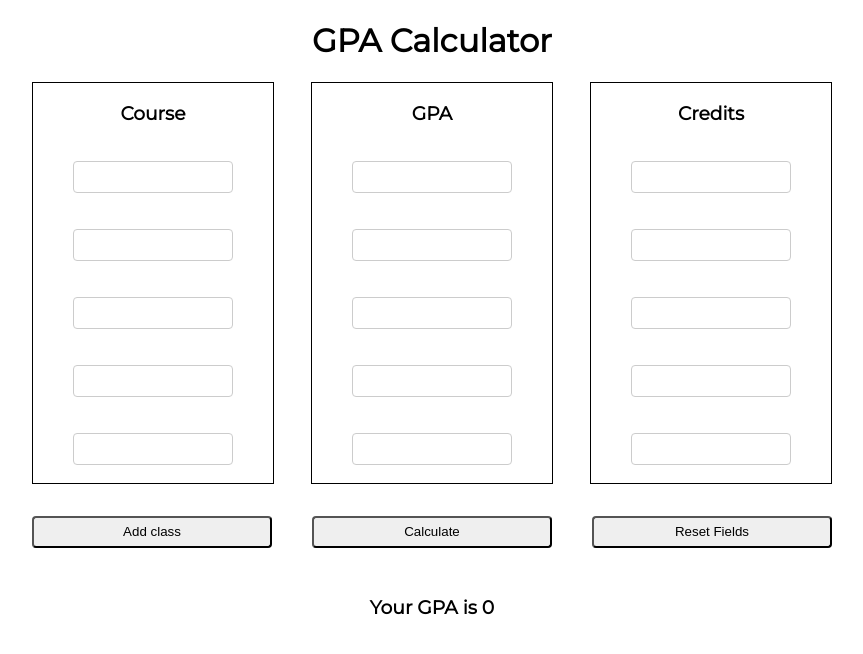
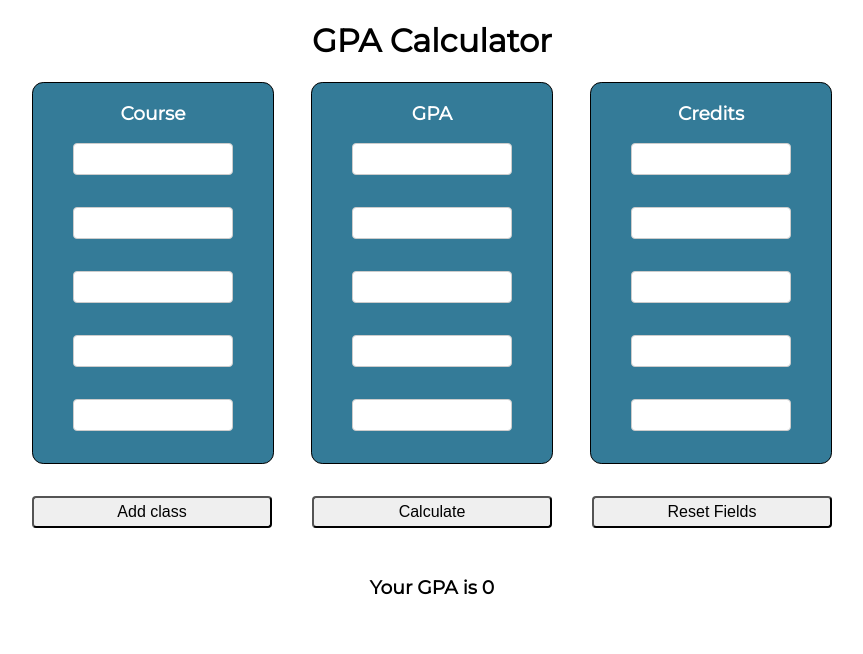
Before and after one commit to white105/react-gpa, a React (Create React App) app: page / in a window 1280 px wide. Shown: the top 654 px of the page, without its empty margins (208-1071 px from the left). Built offline with nearby package versions, Linux system fonts and the light colour scheme.

Commit message:
add styles

```diff
--- a/src/App.js
+++ b/src/App.js
@@ -14,12 +14,13 @@ class GPACalculator extends Component {
     this.addClass = this.addClass.bind(this)
     this.calculate = this.calculate.bind(this)
     this.handleInputChange = this.handleInputChange.bind(this)
-    this.renderRow = this.renderRow.bind(this)
     this.reset = this.reset.bind(this)
-  }
 
-  componentDidMount() {
+    /* render methods */
 
+    this.renderCourseInput = this.renderCourseInput.bind(this)
+    this.renderGPAInput = this.renderGPAInput.bind(this)
+    this.renderCreditsInput = this.renderCreditsInput.bind(this)
   }
 
 
@@ -28,6 +29,13 @@ class GPACalculator extends Component {
   }
 
   calculate() {
+
+    let gpa_data = document.getElementsByClassName('gpaInput')
+    let credits_data = document.getElementsByClassName('creditsInput')
+
+    console.log('gpa data', gpa_data)
+    console.log('credits data', credits_data)
+
 
     /*
 
@@ -42,12 +50,20 @@ class GPACalculator extends Component {
     console.log('calculating gpa...')
   }
 
-  renderRow() {
+  renderCourseInput(i) {
+    return(<input type='text' className='courseInput'></input>)
+  }
 
+  renderGPAInput(i) {
+    return(<input type='text' className='gpaInput'></input>)
+  }
+
+  renderCreditsInput(i) {
+    return(<input type='text' className='creditsInput'></input>)
   }
 
   reset() {
-
+    this.setState({ num_rows: 1 })
   }
 
   handleInputChange(event) {
@@ -62,6 +78,20 @@ class GPACalculator extends Component {
 
   render() {
 
+    let course_list = []
+    let gpa_list = []
+    let credits_list = []
+
+    for (var i=0; i<this.state.num_rows; i++) {
+      course_list.push(this.renderCourseInput(i))
+      gpa_list.push(this.renderGPAInput(i))
+      credits_list.push(this.renderCreditsInput(i))
+    }
+
+    let course_content = (this.state.num_rows > 0) ? course_list.map(function(course) { return course } ) : null
+    let gpa_content = (this.state.num_rows > 0) ? gpa_list.map(function(gpa) { return gpa } ) : null
+    let credits_content = (this.state.num_rows > 0) ? credits_list.map(function(credits) { return credits } ) : null
+
 
     return (
       <div className="App">
@@ -72,30 +102,18 @@ class GPACalculator extends Component {
 
           <div className='column' id='column1'>
             <h3>Course</h3>
-            <input type='text' className='courseInput' ></input>
-            <input type='text' className='courseInput' ></input>
-            <input type='text' className='courseInput' ></input>
-            <input type='text' className='courseInput' ></input>
-            <input type='text' className='courseInput' ></input>
+            {course_content}
           </div>
 
           <div className='column' id='column2'>
             <h3>GPA</h3>
-            <input type='text' className='gpaInput' name='gpa1' onChange={this.handleInputChange}></input>
-            <input type='text' className='gpaInput' name='gpa2' onChange={this.handleInputChange}></input>
-            <input type='text' className='gpaInput' name='gpa3' onChange={this.handleInputChange}></input>
-            <input type='text' className='gpaInput' name='gpa4' onChange={this.handleInputChange}></input>
-            <input type='text' className='gpaInput' name='gpa5' onChange={this.handleInputChange}></input>
+            {gpa_content}
           </div>
 
 
           <div className='column' id='column3'>
             <h3>Credits</h3>
-            <input type='text' className='creditsInput' name='credits1' onChange={this.handleInputChange} ></input>
-            <input type='text' className='creditsInput' name='credits2' onChange={this.handleInputChange}></input>
-            <input type='text' className='creditsInput' name='credits3' onChange={this.handleInputChange}></input>
-            <input type='text' className='creditsInput' name='credits4' onChange={this.handleInputChange}></input>
-            <input type='text' className='creditsInput' name='credits5' onChange={this.handleInputChange}></input>
+            {credits_content}
           </div>
 
 
--- a/src/index.css
+++ b/src/index.css
@@ -13,12 +13,14 @@ body {
 }
 
 .column {
+  background: #347B98;
+  color: white;
   display: flex;
   flex-direction: column;
-  height: 25rem;
   border:  1px solid black;
   width: 30%;
   justify-content: space-between;
+  border-radius: .7rem;
 }
 
 .courseInput, .gpaInput, .creditsInput {
@@ -26,10 +28,12 @@ body {
   height: 2rem;
   outline: none;
   margin: auto;
+  margin-bottom: 2rem;
   padding: 12px 20px;
   border: 1px solid #ccc;
   border-radius: 4px;
   box-sizing: border-box;
+  font-size: 1rem;
 }
 
 .buttonsDiv {
@@ -46,8 +50,23 @@ body {
   outline: none;
   border-radius: 4px;
   margin-top: 2rem;
+  font-size: 1rem;
 }
 
+#addClassButton:active {
+  background: #44AF69;
+  color: white;
+}
+
+#calculateButton:active {
+  background: #fcab10;
+  color: white;
+}
+
+#resetButton:active {
+  background: #F8333C;
+  color: white;
+}
 
 
 .gpaHeader {
```
